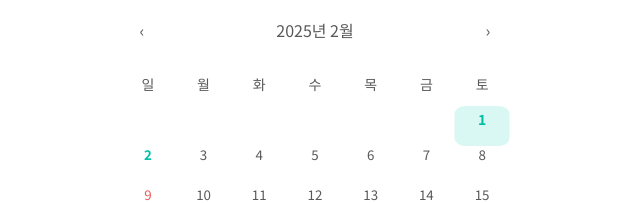
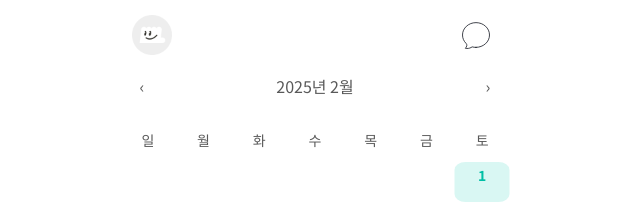
Before and after one commit to woorifisa-service-dev-4th/frontend-4th-jeosok-nohwa, a Next.js app: page /home in a window 1280 px wide. Shown: the top 203 px of the page, without its empty margins (325-965 px from the left). Built offline with nearby package versions, Linux system fonts and the light colour scheme; no server answers.

Commit message:
fix : 공통 헤더 스타일 적용

```diff
--- a/app/chat/page.js
+++ b/app/chat/page.js
@@ -5,6 +5,7 @@ import ChatHeader from "@/components/chat/ChatHeader";
 import MessageList from "@/components/chat/MessageList";
 import { useSearchParams } from "next/navigation";
 import {supabase} from "@/lib/supabaseClient";
+import CommonHeader from "@/components/common/CommonHeader";
 
 const ChatPage = () => {
     const [messages, setMessages] = useState([]);
@@ -180,6 +181,7 @@ const ChatPage = () => {
 
     return (
         <div className="flex flex-col h-screen bg-white">
+            <CommonHeader />
             <ChatHeader date={date} />
             <div className="flex-1 overflow-y-auto">
                 <MessageList
--- a/app/home/page.jsx
+++ b/app/home/page.jsx
@@ -5,6 +5,7 @@ import MyCalendar from "../../components/calendar/MyCalendar";
 import NavBar from "../../components/common/NavBar";
 import Timeline from "../../components/timeline/Timeline";
 import SkeletonLoader from "@/components/home/SkeletonLoader";
+import CommonHeader from "@/components/common/CommonHeader";
 
 export default function CalandarPage() {
     const getTodayDate = () => new Date().toLocaleDateString("en-CA");
@@ -80,12 +81,16 @@ export default function CalandarPage() {
     console.log(selectedDate)
 
     return (
-        <div className="flex flex-col min-h-[calc(100vh-64px)] w-full">
-            {/* ✅ CommonHeader 높이를 고려하여 min-h-[calc(100vh-HeaderHeight)] 적용 */}
-            <div className="flex flex-col items-center w-full min-h-[calc(100vh-64px)]">
+        <div className="flex flex-col min-h-[calc(100vh-64px)] w-full pt-12">
+            {/* ✅ CommonHeader */}
+            <CommonHeader />
+
+            {/* ✅ CommonHeader 높이를 고려하여 padding 추가 */}
+            <div className="flex flex-col items-center w-full min-h-[calc(100vh-64px)] pt-2">
+
                 {loading ? (
                     <div className="flex flex-col w-full items-center">
-                        <SkeletonLoader className="w-full max-w-md mt-4" />
+                        <SkeletonLoader className="w-full max-w-md mt-4"/>
                     </div>
                 ) : (
                     <div className="w-full flex flex-col items-center">
@@ -101,14 +106,12 @@ export default function CalandarPage() {
                             </div>
                         </div>
                     </div>
-
-
                 )}
-
             </div>
 
             {/* ✅ NavBar가 페이지 하단에 고정되도록 설정 */}
             <NavBar className="w-full fixed bottom-0"/>
         </div>
+
     );
 }
--- a/components/common/CommonHeader.jsx
+++ b/components/common/CommonHeader.jsx
@@ -10,6 +10,19 @@ export default function CommonHeader() {
     const router = useRouter();
     const pathname = usePathname(); // 현재 경로 가져오기
     const [active, setActive] = useState("/"); // 기본 선택 상태를 "/"로 설정
+    const getTodayDate = () => new Date().toLocaleDateString("en-CA");
+    const [selectedDate, setSelectedDate] = useState(() => {
+        if (typeof window !== "undefined") {
+            const storedDate = localStorage.getItem("selectedDate");
+            const todayDate = getTodayDate();
+            if (!storedDate || storedDate < todayDate){
+                localStorage.setItem("selectedDate", todayDate);
+                return todayDate;
+            }
+            return todayDate;
+        }
+        return new Date().toLocaleDateString("en-CA");
+    });
 
     // 날짜 클릭 이벤트 핸들러
     const handleDateClick = () => {
@@ -23,7 +36,7 @@ export default function CommonHeader() {
             .replace(/\. /g, "-")
             .replace(".", "")
             .trim(); // "yyyy.mm.dd" 형식을 "yyyy-mm-dd"로 변환
-        const searchParams = new URLSearchParams({ date: formattedDate });
+        const searchParams = new URLSearchParams({ date: selectedDate });
 
         router.push(`/chat?${searchParams.toString()}`);
     };
```
